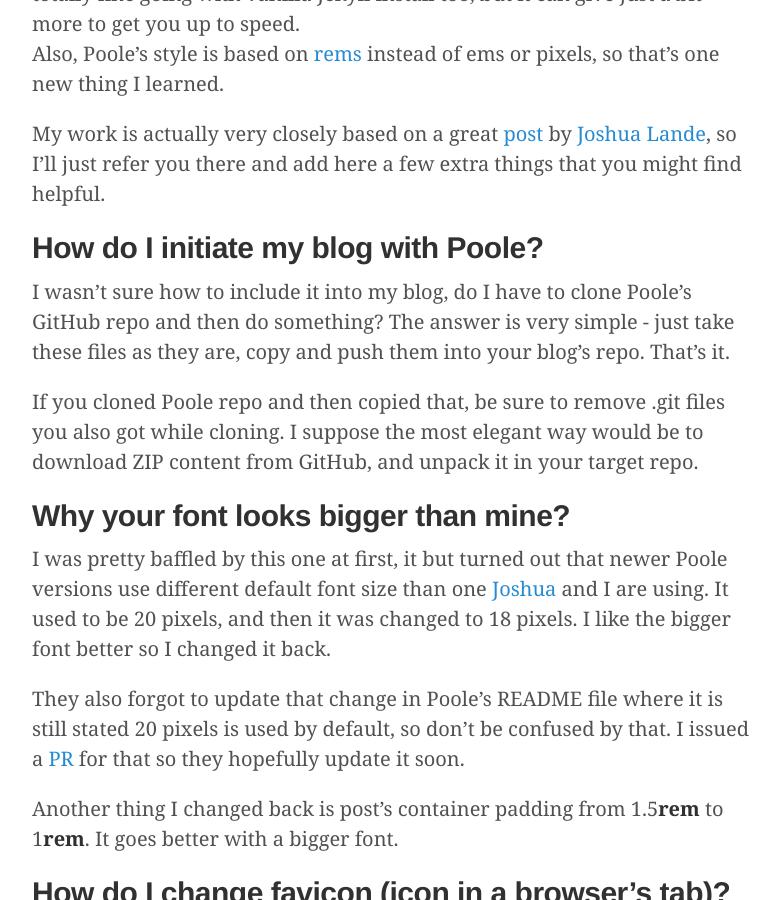
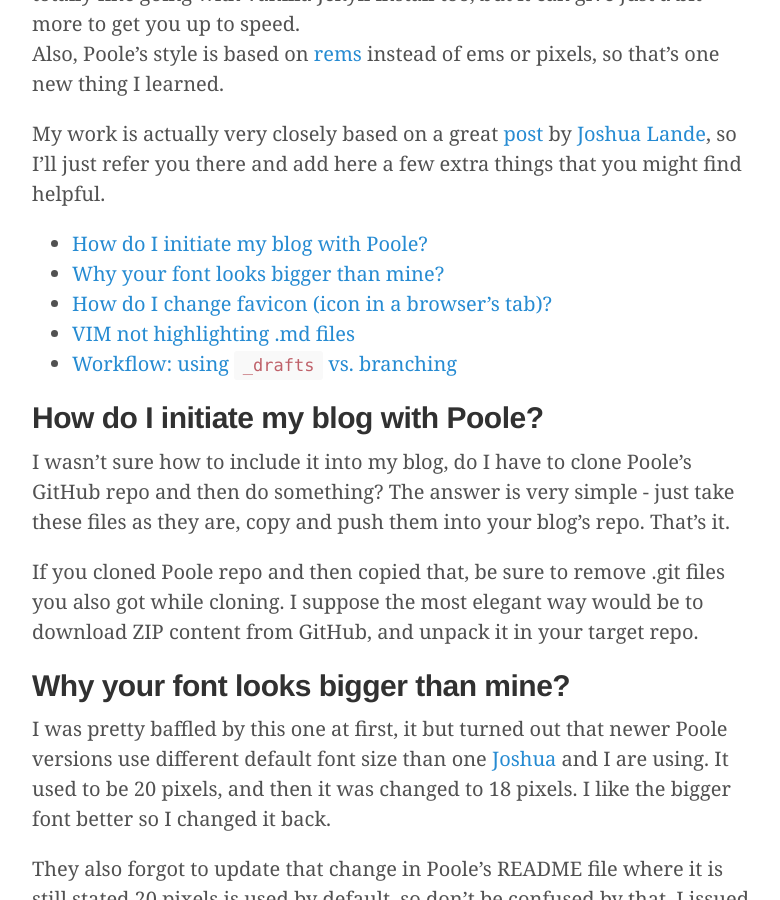
Before and after one commit to matijaSos/matijasos.github.io, a Jekyll site: the page built from _posts/2015-08-15-creating-blog-with-jekyll.md, in a window 1280 px wide and 900 px high, scrolled down 502 px. Shown: the whole window, without its empty margins (248-1028 px from the left). Built offline with Jekyll 4.4.1, drawn with Linux system fonts in a browser that asks for light colours; comment, search, counter and statistics services are not loaded; part of the change alters nothing that is shown.

```diff
--- a/_config.yml
+++ b/_config.yml
@@ -10,6 +10,15 @@ tagline:             blog about things
 url:                 http://matija.me
 paginate:            1
 baseurl:             ""
+
+# Conversion
+markdown: kramdown
+
+kramdown:
+  # Auto-generate ID's for headings
+  auto_ids: true
+  # Enable GitHub Flavored Markdown (fenced code blocks)
+  input: GFM
 
 # Assets
 #
--- a/_posts/2015-08-15-creating-blog-with-jekyll.md
+++ b/_posts/2015-08-15-creating-blog-with-jekyll.md
@@ -14,6 +14,9 @@ Also, Poole's style is based on [rems](https://github.com/poole/poole#rems-font-
 
 My work is actually very closely based on a great [post](http://joshualande.com/jekyll-github-pages-poole/) by [Joshua Lande](http://joshualande.com), so I'll
 just refer you there and add here a few extra things that you might find helpful.
+
+* TOC
+{:toc}
 
 ## How do I initiate my blog with Poole?
 
```
